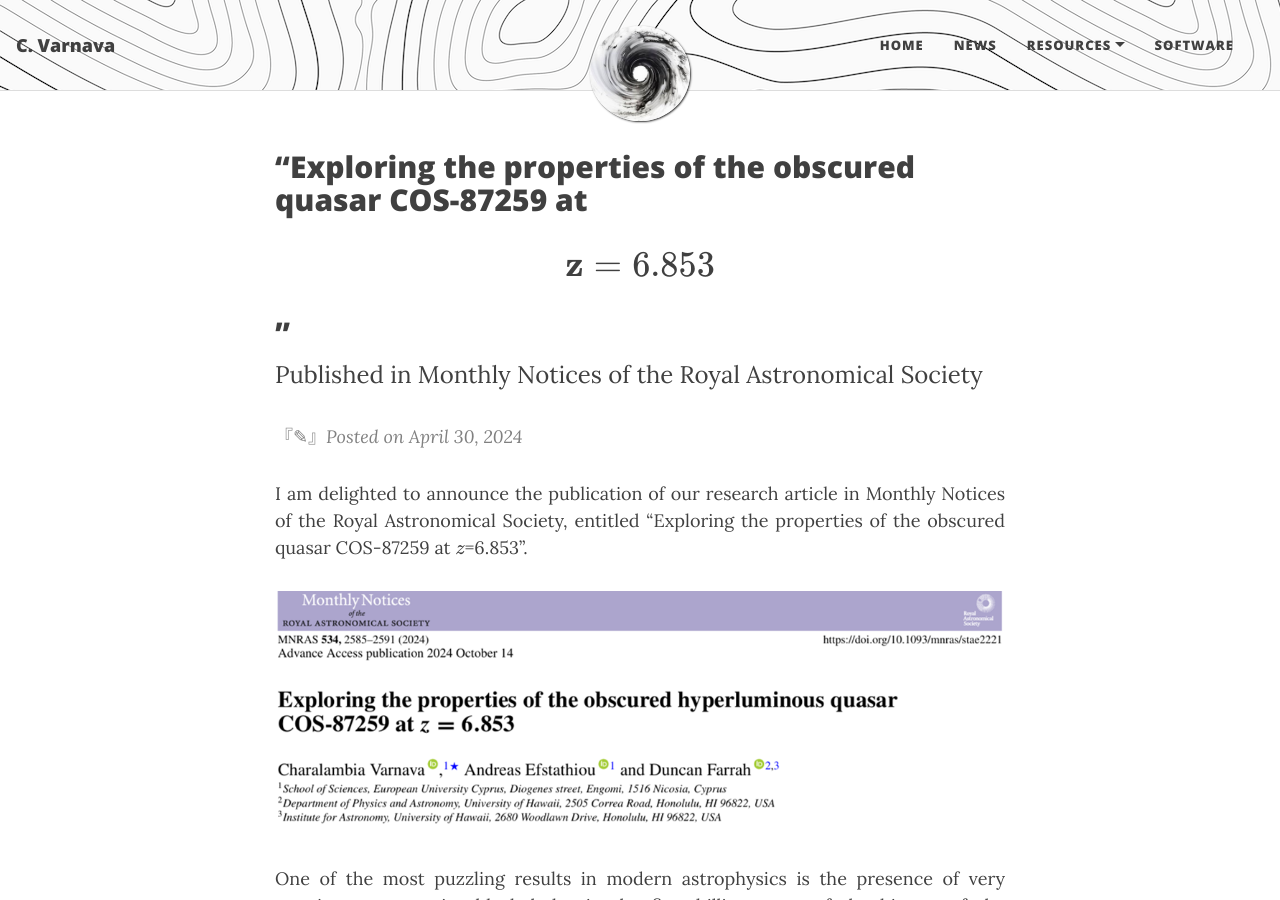
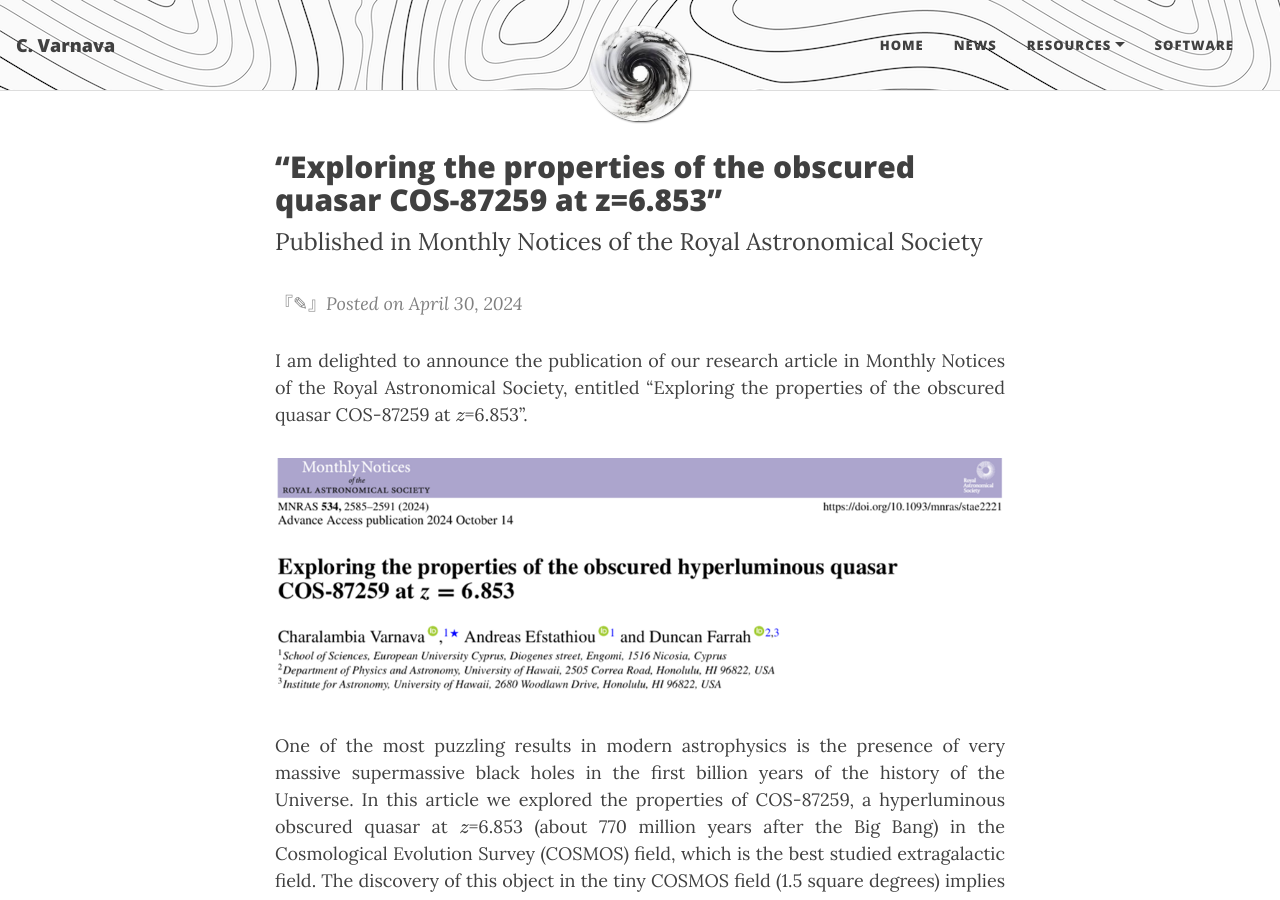
Before and after one commit to ch-var/ch-var.github.io, a Jekyll site: the page built from 2024-10-14-COS.html, in a window 1280 px wide and 900 px high. Built offline with Jekyll 4.4.1, drawn with Linux system fonts in a browser that asks for light colours; formulas are drawn with MathJax 3.

Commit message:
Update 2024-10-14-COS.html

```diff
--- a/2024-10-14-COS.html
+++ b/2024-10-14-COS.html
@@ -2,7 +2,7 @@
 layout: page
 mathjax: true
 ---
-<h2>“Exploring the properties of the obscured quasar COS-87259 at $$\mathbf{z}=6.853$$”</h2>
+<h2>“Exploring the properties of the obscured quasar COS-87259 at z=6.853”</h2>
 <font size="+2">Published in Monthly Notices of the Royal Astronomical Society</font>
 <p>
 <p>
```
